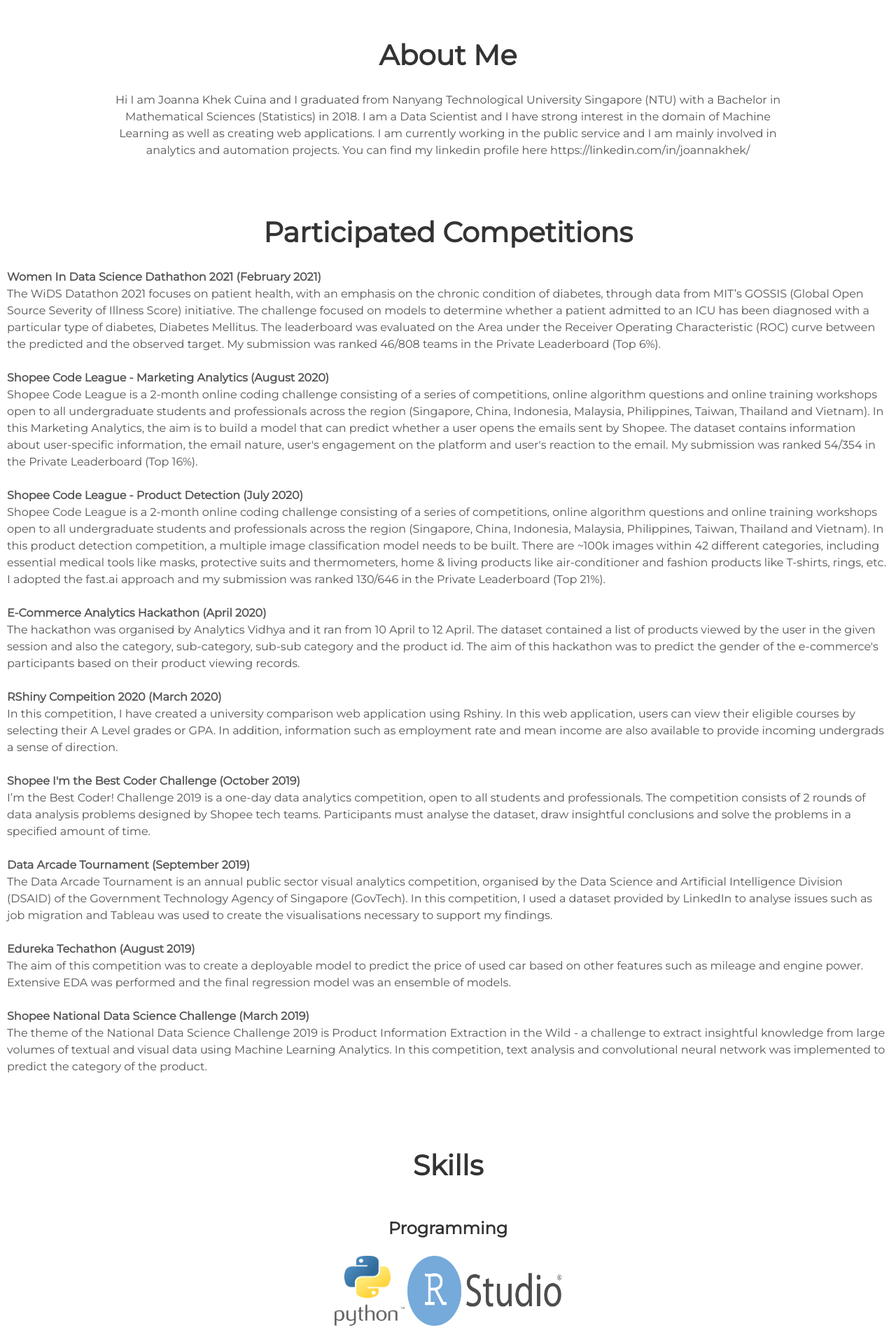
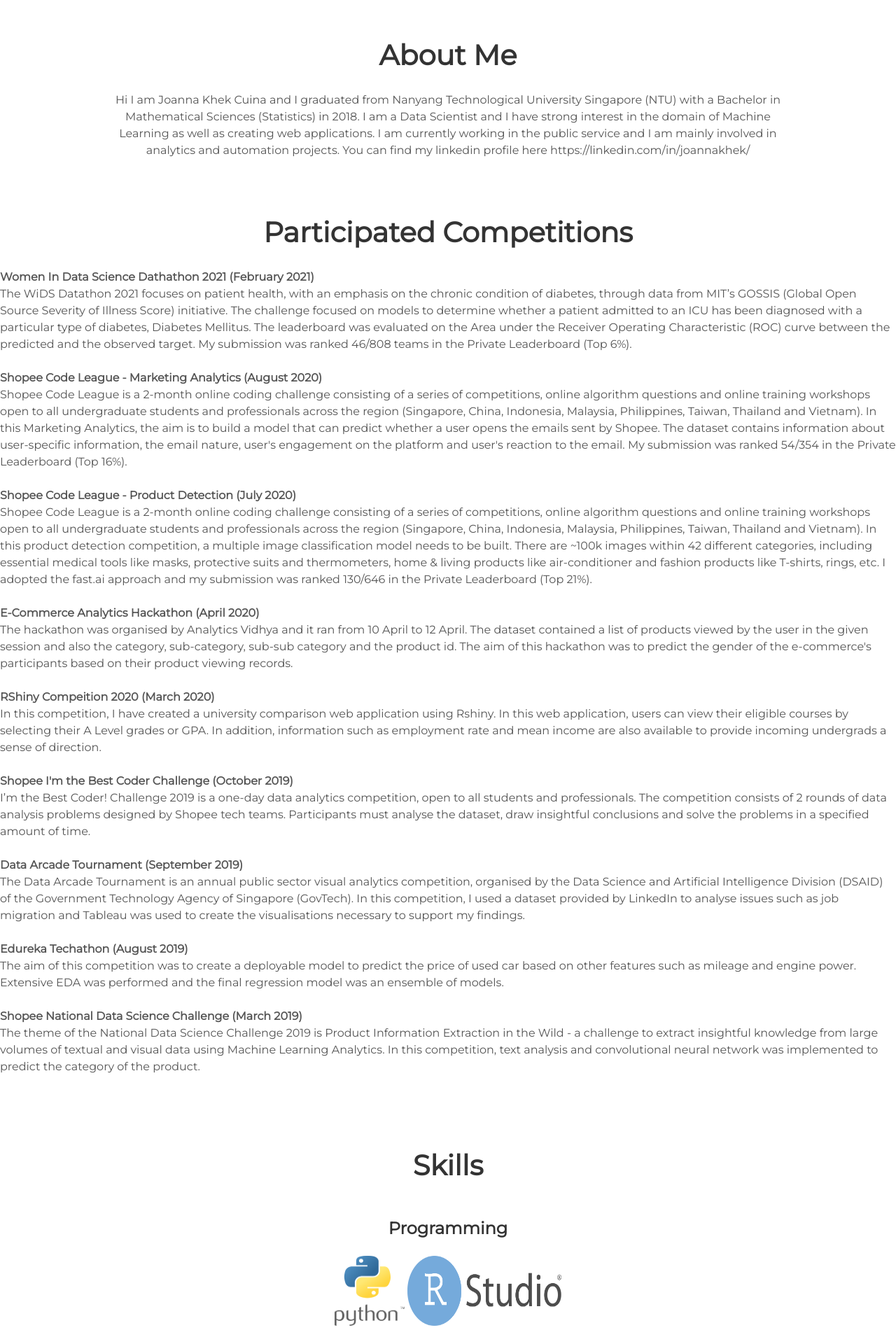
Before and after one commit to Joanna-Khek/joanna-khek.github.io, a Jekyll site: the page built from index.html, in a window 1280 px wide. Shown: the part 926-2846 px from the top of the page at 70% size. Built offline with Jekyll 4.4.1, drawn with Linux system fonts in a browser that asks for light colours.

Commit message:
edit alignment

```diff
--- a/_includes/competitions.html
+++ b/_includes/competitions.html
@@ -1,4 +1,4 @@
-<div class="tech">
+<div class="user-description">
    <h1><center> Participated Competitions</center></h1>
       <strong>Women In Data Science Dathathon 2021 (February 2021) </strong>
       <br />
```
